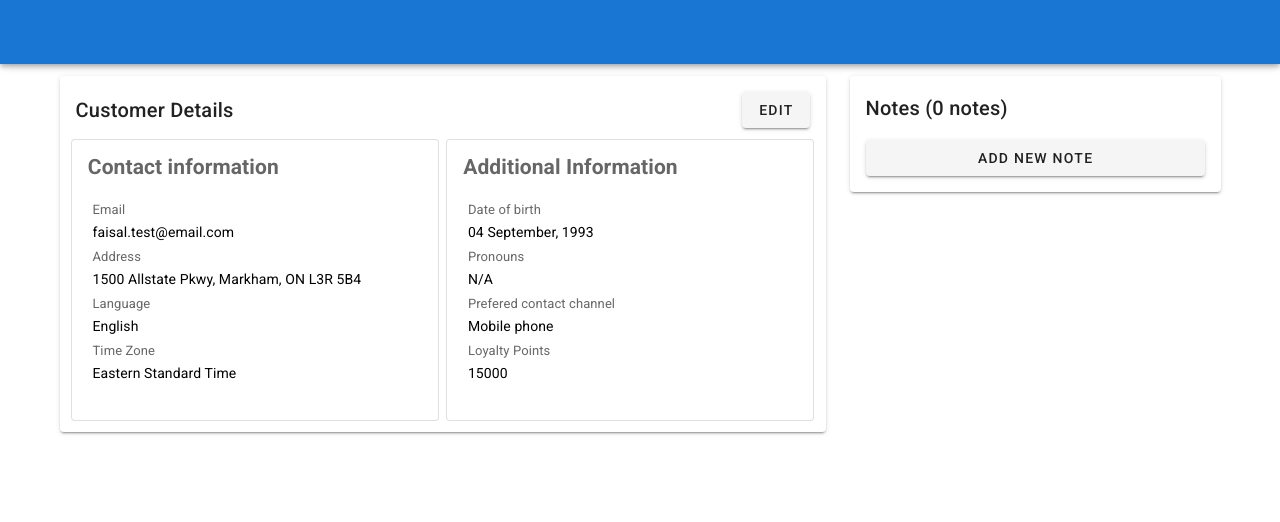
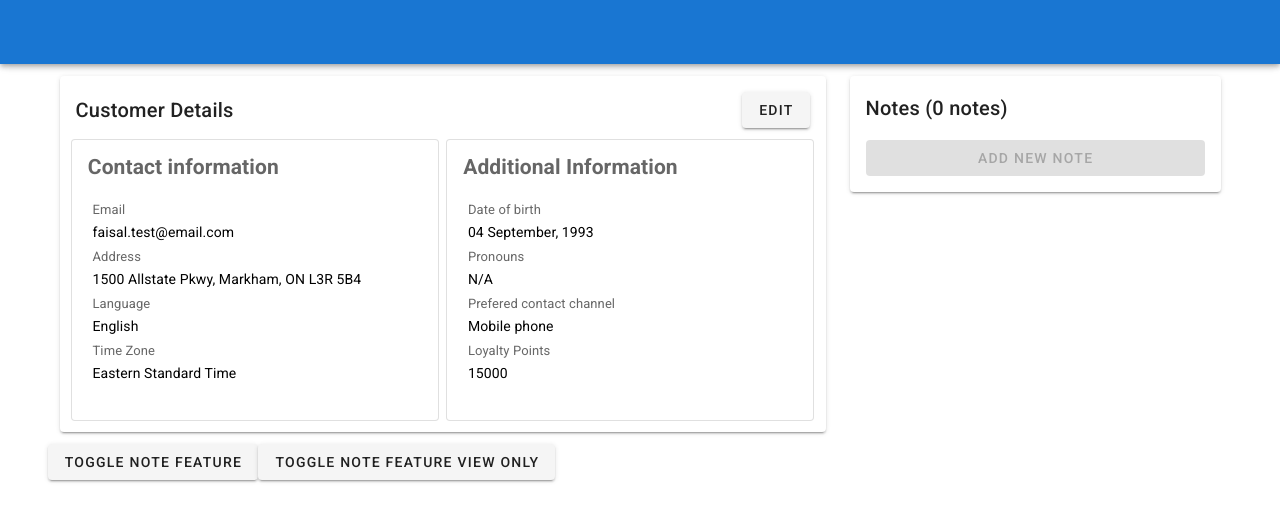
Before and after one commit to agcore/VueSample, a Vue app: page / in a window 1280 px wide. Shown: the top 522 px of the page. Built offline with nearby package versions, Linux system fonts and the light colour scheme.

Commit message:
feature functionality

```diff
--- a/src/components/HelloWorld.vue
+++ b/src/components/HelloWorld.vue
@@ -10,7 +10,7 @@
           <v-card
           >
             <v-card-title>
-              Customer Details<v-spacer></v-spacer> <v-btn flat  @click.stop="drawer = !drawer">Edit</v-btn>
+              Customer Details<v-spacer></v-spacer> <v-btn   @click.stop="drawer = !drawer">Edit</v-btn>
             </v-card-title>
 
             <v-card-text>
@@ -22,6 +22,7 @@
             </v-card-text>
           </v-card>
         </v-col>
+        <template v-if="features.Notes">
         <v-col
         cols="4">
                             <v-card
@@ -31,7 +32,7 @@
             </v-card-title>
 
             <v-card-text>
-               <v-btn block @click.stop="notedrawer = !notedrawer">Add new note</v-btn>
+               <v-btn block @click.stop="notedrawer = !notedrawer" :disabled="disable.Notes">Add new note</v-btn>
               <v-row v-for="(item,index) in notes" :key="index" style="padding:1%">
                 <v-container>
                   <v-card
@@ -58,6 +59,11 @@
             </v-card-text>
           </v-card>
         </v-col>
+        </template>
+        </v-row>
+        <v-row>
+          <v-btn @click="features.Notes = !features.Notes"> Toggle Note Feature</v-btn>
+          <v-btn @click="disable.Notes = !disable.Notes"> Toggle Note Feature View Only</v-btn>
         </v-row>
         <NoteDrawer v-model="notedrawer"
         @savenoteinfo="savenote"
@@ -113,7 +119,14 @@ import NoteDrawer from './NoteDrawer.vue'
           Address: "1500 Allstate Pkwy, Markham, ON L3R 5B4",
           Language: "English"
         },
-        notes: []
+        notes: [],
+        features: {
+          Notes:true,
+          ContactInformation:true
+        },
+        disable:{
+          Notes:true
+        }
     }),
   }
 </script>
```
